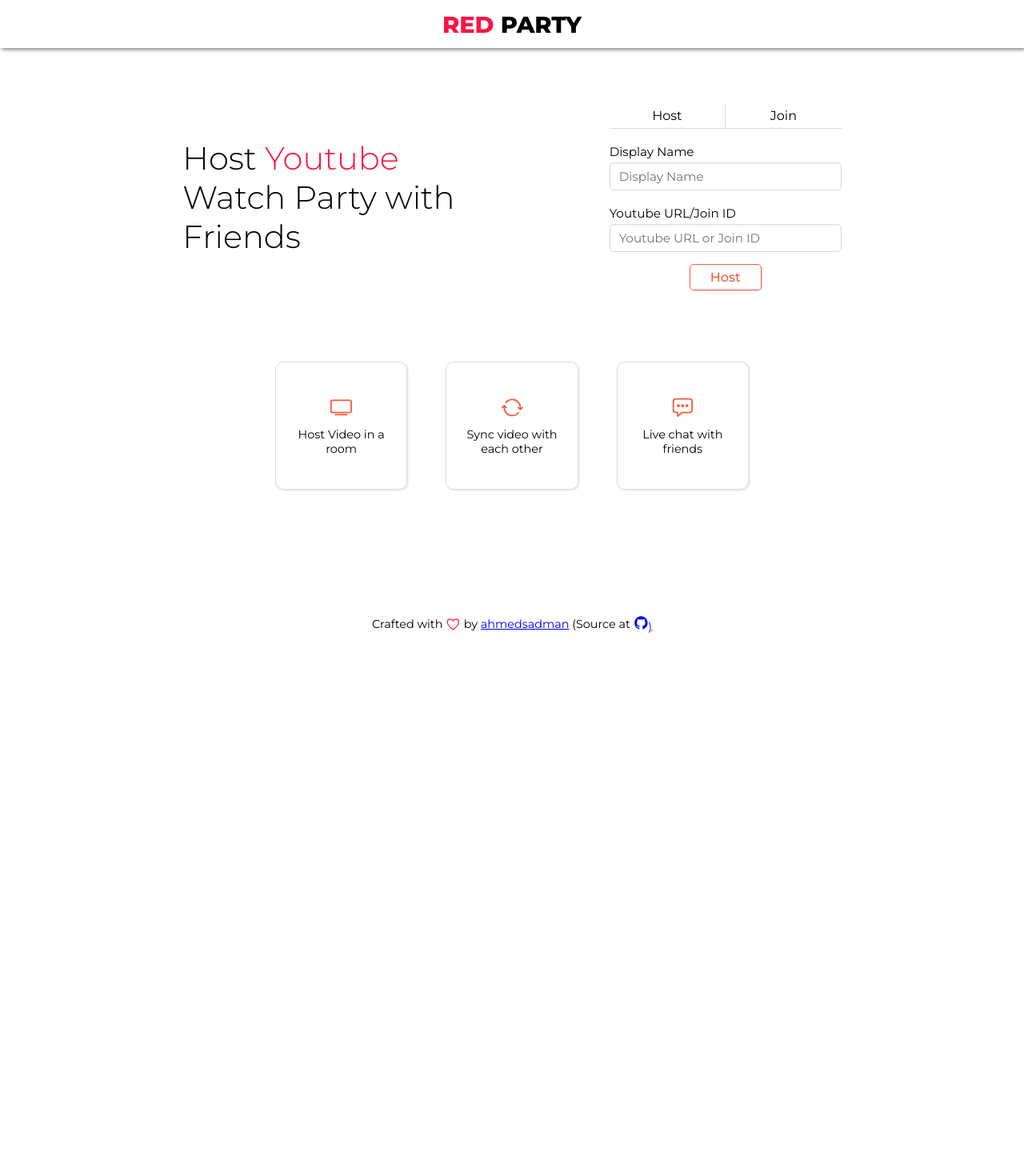
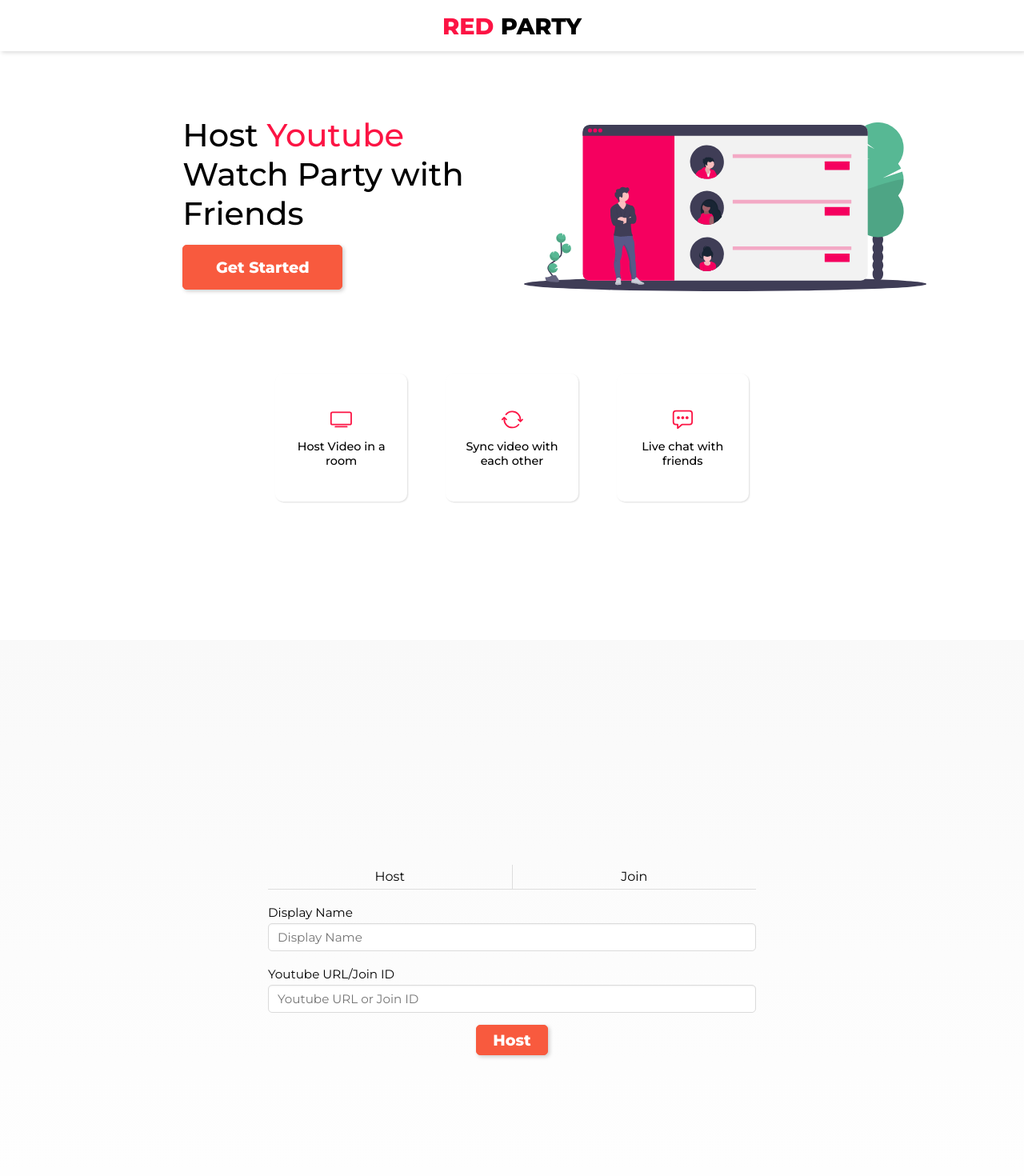
Before and after one commit to ahmedsadman/redparty, a React (Create React App) app in the folder client/: page / in a window 1280 px wide. Shown: the top 1470 px of the page at 80% size. Before the commit the page ends 800 px from the top, so only its background shows below. Built offline with nearby package versions, Linux system fonts and the light colour scheme.

Commit message:
landing page rework

```diff
--- a/client/src/components/Welcome/FeatureBox.js
+++ b/client/src/components/Welcome/FeatureBox.js
@@ -33,7 +33,7 @@ const Box = (props) => (
 			style={{
 				fontSize: '2em',
 				paddingBottom: '10px',
-				color: colors.accentColor,
+				color: colors.primaryColor,
 			}}
 		></ion-icon>
 		<div>{props.children}</div>
@@ -49,12 +49,12 @@ const StyledBox = styled.div`
 	text-align: center;
 	justify-content: center;
 	border-radius: 10px;
-	border: 1px solid #ddd;
 	margin-bottom: 15px;
 	flex-direction: column;
 	font-size: 0.9em;
+	font-weight: 500;
 	box-sizing: border-box;
-	box-shadow: 1px 1px 3px #ddd;
+	box-shadow: 1px 1px 2px #ddd;
 `;
 
 export default FeatureBox;
--- a/client/src/components/Welcome/Welcome.js
+++ b/client/src/components/Welcome/Welcome.js
@@ -5,14 +5,22 @@ import styled from 'styled-components';
 import Topbar from '../common/Topbar';
 import StartForm from './StartForm';
 import FeatureBox from './FeatureBox';
+import { Button } from '../common';
 import { colors } from '../../config/colors';
 
 function Welcome(props) {
 	// const [canRedirectToRoom, setRedirect] = useState(false);
+	let formEnd = null;
 	const [username, setUsername] = useState('');
 
 	const onInputChange = (e) => {
 		setUsername(e.target.value);
+	};
+
+	const scrollToForm = () => {
+		if (formEnd) {
+			formEnd.scrollIntoView({ behavior: 'smooth' });
+		}
 	};
 
 	const onHost = async () => {
@@ -28,8 +36,9 @@ function Welcome(props) {
 	return (
 		<React.Fragment>
 			<Topbar />
-			<Container fluid>
-				<Row style={{ marginTop: '70px' }} align='center'>
+			<Container fluid style={{ height: '92vh' }}>
+				{/* topbar is 8vh in height, so (100 - 8) = 92 */}
+				<Row style={{ paddingTop: '80px' }} align='center'>
 					<Hidden xs>
 						<Col xs={2}></Col>
 					</Hidden>
@@ -43,33 +52,59 @@ function Welcome(props) {
 							</span>{' '}
 							Watch Party with Friends
 						</IntroMessage>
+						<Button
+							style={styles.heroButton}
+							onClick={scrollToForm}
+							primary
+						>
+							Get Started
+						</Button>
 					</Col>
 
-					<Hidden xs>
-						<Col xs={1}></Col>
-					</Hidden>
-
-					{/* --------- Form -------- */}
-					<Col xs={12} md={3}>
-						<StartForm onChange={onInputChange} onHost={onHost} />
+					<Col xs={12} md={5}>
+						<img src='hero-banner.svg' />
 					</Col>
 
 					<Hidden xs>
 						<Col xs={2}></Col>
 					</Hidden>
 				</Row>
+				<FeatureBox />
+			</Container>
 
-				<FeatureBox />
+			<Container fluid>
+				<Row align='center' style={styles.formContainer}>
+					<Col md={3}></Col>
+					<Col md={6}>
+						<StartForm />
+					</Col>
+					<Col md={3}></Col>
+					<div className='dummy' ref={(el) => (formEnd = el)}></div>
+				</Row>
 			</Container>
 		</React.Fragment>
 	);
 }
 
 const IntroMessage = styled.h1`
-	font-weight: 300;
+	font-weight: 500;
 	margin: 0;
 	padding: 0;
 	font-size: 2.5em;
 `;
 
+const styles = {
+	formContainer: {
+		backgroundImage: 'linear-gradient(#f9f9f9, #fff)',
+		marginBottom: '40px',
+		zIndex: 10,
+		height: '100vh',
+	},
+	heroButton: {
+		margin: '15px 0',
+		minWidth: '200px',
+		padding: '15px 10px',
+	},
+};
+
 export default Welcome;
--- a/client/src/components/common/Button.js
+++ b/client/src/components/common/Button.js
@@ -12,14 +12,22 @@ const StyledButton = styled.button`
 	min-width: 90px;
 	outline: none;
 	text-align: center;
+	font-family: inherit;
+	text-shadow: ${(props) => (props.secondary ? '1px 1px 2px #eee' : 'none')};
 	color: white;
 	font-family: inherit;
-	font-weight: 500;
-	font-size: 1em;
+	font-weight: ${(props) => (props.secondary ? 500 : 800)};
+	font-size: 1.2em;
 	margin: 0 2px;
 	border: 1px solid ${colors.accentColor};
-	background-color: transparent;
-	box-shadow: 1px 1px 2px #ddd;
-	color: ${colors.accentColor};
+	background-color: ${(props) =>
+		props.secondary ? 'transparent' : colors.accentColor};
+	box-shadow: 2px 2px 5px #ccc;
+	color: ${(props) => (props.secondary ? colors.accentColor : 'white')};
 	cursor: pointer;
+	transition: all 0.3s;
+
+	&:hover {
+		opacity: 0.9;
+	}
 `;
--- a/client/src/components/common/Footer.js
+++ b/client/src/components/common/Footer.js
@@ -40,6 +40,7 @@ const StyledFooter = styled.div`
 	align-items: center;
 	justify-content: center;
 	font-size: 0.9em;
+	font-weight: 500;
 	flex-wrap: wrap;
 	padding: 0 5%;
 	text-align: center;
--- a/client/src/components/common/Topbar.js
+++ b/client/src/components/common/Topbar.js
@@ -17,8 +17,8 @@ const Topbar = (props) => (
 const StyledBar = styled.div`
 	display: flex;
 	flex: 1;
-	height: 60px;
-	box-shadow: 2px 2px 5px gray;
+	height: 8vh;
+	box-shadow: 2px 2px 5px #ddd;
 	align-items: center;
 	justify-content: center;
 	font-size: 1.8em;
```
Also changed, not shown: client/public/hero-banner.svg (added).
